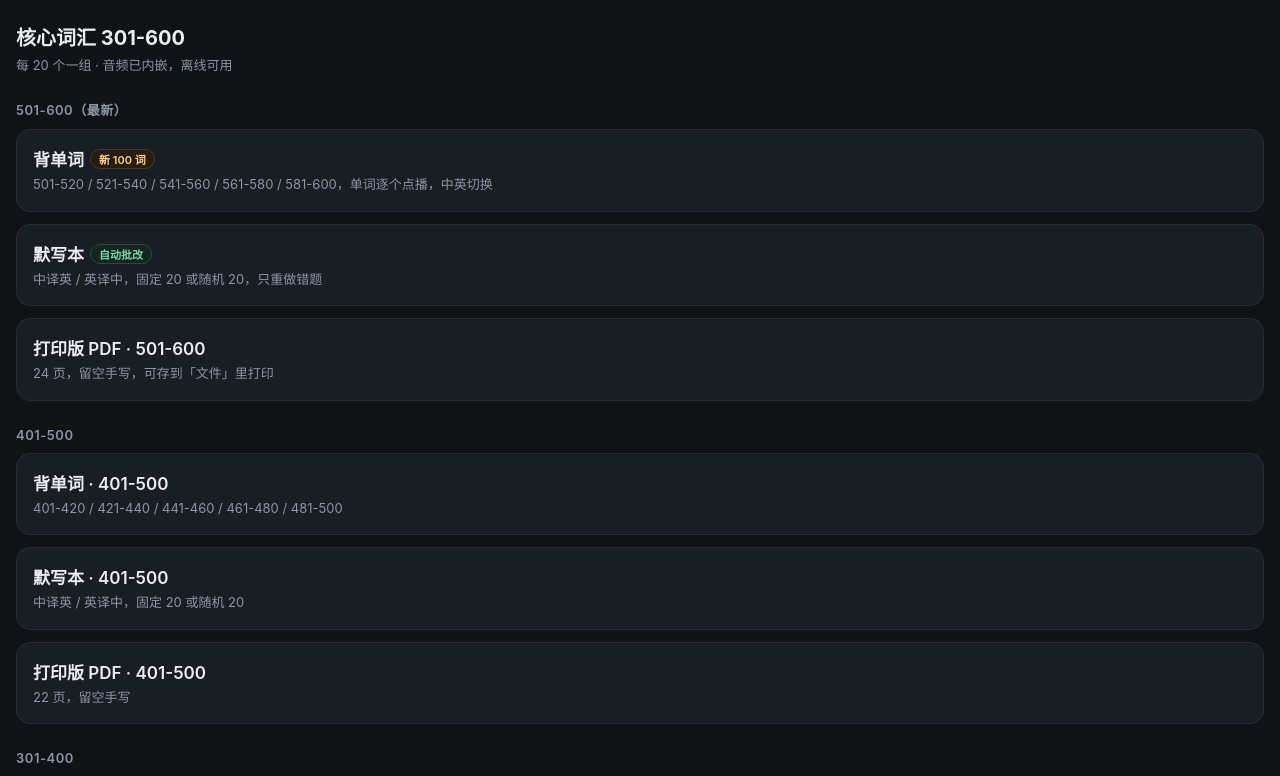
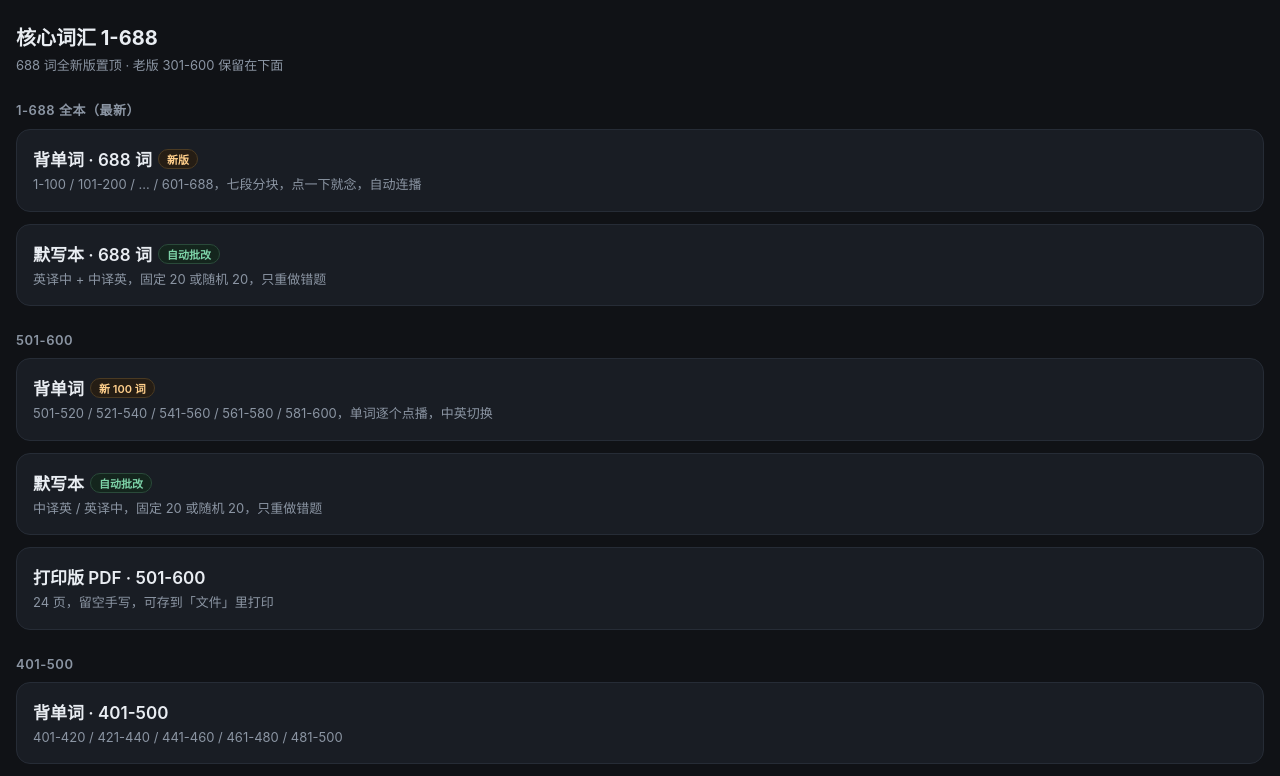
Before and after one commit to zhaonightstar/zsb-vocab, a plain HTML site: page index.html in a window 1280 px wide. Shown: the top 776 px of the page. Drawn offline with Linux system fonts and the light colour scheme.

Commit message:
index: add 688 entries

```diff
--- a/index.html
+++ b/index.html
@@ -18,10 +18,22 @@
   .badge.new{color:#ffcf8b;border-color:#4a3a22;background:#251d14}
   footer{margin-top:26px;font-size:12px;color:#5f6875;line-height:1.7}
 </style>
-<h1>核心词汇 301-600</h1>
-<p class="sub">每 20 个一组 · 音频已内嵌，离线可用</p>
+<h1>核心词汇 1-688</h1>
+<p class="sub">688 词全新版置顶 · 老版 301-600 保留在下面</p>
 
-<h2>501-600（最新）</h2>
+<h2>1-688 全本（最新）</h2>
+
+<a class="card" href="688/mobile-words.html">
+  <div class="t">背单词 · 688 词<span class="badge new">新版</span></div>
+  <div class="d">1-100 / 101-200 / … / 601-688，七段分块，点一下就念，自动连播</div>
+</a>
+
+<a class="card" href="688/mobile-dictation.html">
+  <div class="t">默写本 · 688 词<span class="badge">自动批改</span></div>
+  <div class="d">英译中 + 中译英，固定 20 或随机 20，只重做错题</div>
+</a>
+
+<h2>501-600</h2>
 
 <a class="card" href="mobile-words.html">
   <div class="t">背单词<span class="badge new">新 100 词</span></div>
```
